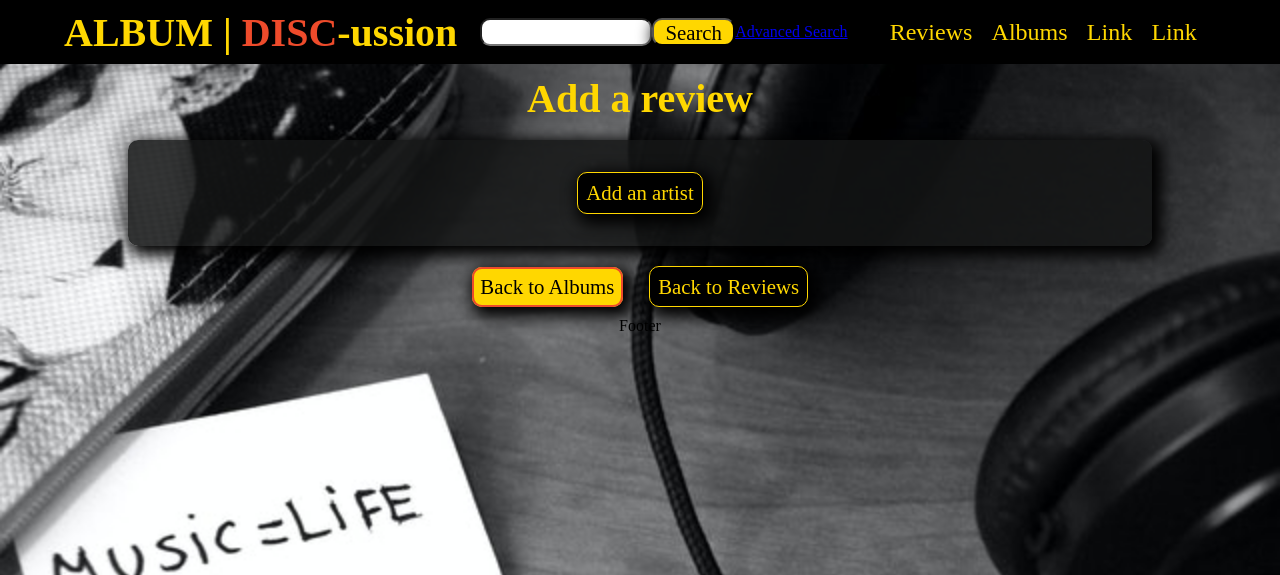
After one commit to Gertobin11/album-review, a Django app: page /add-review/ in a window 1280 px wide. The commit adds this page. Shown: the top 575 px of the page. Run offline with Django 3.2, Linux system fonts and the light colour scheme; some libraries are stand-ins or nearby versions; some web fonts are replaced.

Commit message:
Added the template, view, forms of the add review section
 Added the html template of the page that will display the main review form, plus other subsequent forms they may need to add data to other models, these will be hidden on page laod through Javascript and can be revealed through a button click as has been done with the add artist form

```diff
--- a/reviews/forms.py
+++ b/reviews/forms.py
@@ -1,4 +1,6 @@
 from django import forms
+
+from .models import Album, Artist, Review, RecordCompany, Genre
 
 CHOICES = (('album', 'album'), ('reviewer', 'reviewer'), ('group', 'group'))
 
@@ -8,3 +10,17 @@ class SearchForm(forms.Form):
     search_in = forms.ChoiceField(choices=CHOICES, required=False)
 
     search.widget.attrs.update({'placeholder': 'Enter Search term'})
+
+
+class ArtistForm(forms.ModelForm):
+    class Meta:
+        fields = '__all__'
+        model = Artist
+        widgets = {'name': forms.TextInput(
+                   attrs={'placeholder': 'Enter Artists name'}),
+                   'date_formed': forms.TextInput(
+                   attrs={'placeholder': ('Artists '
+                                          'Year of formation yyyy-mm-dd')}),
+                   'website': forms.TextInput(
+                    attrs={'placeholder': 'Enter Artists Website'})
+                   }
--- a/reviews/models.py
+++ b/reviews/models.py
@@ -21,8 +21,8 @@ class RecordCompany(models.Model):
 
 class Artist(models.Model):
     """ The artists who recorded the album """
-    name = models.CharField(max_length=70, help_text='The name of the recording artist')
-    date_formed = models.DateField('The year the artists started')
+    name = models.CharField(max_length=70)
+    date_formed = models.DateField()
     website = models.URLField(verbose_name='The artists website')
 
     def __str__(self):
--- /dev/null
+++ b/reviews/templates/add_review.html
@@ -0,0 +1,35 @@
+{% extends 'base.html' %}
+{% load static %}
+{% block extracss %}
+<link rel="stylesheet" href="{% static 'css/advanced-search.css' %}">
+<link rel="stylesheet" href="{% static 'css/add-review.css' %}">
+{% endblock %}
+{% block content %}
+<main class="main-wrapper">
+    <h1 class="title top-margin">Add a review</h1>
+    <br>
+    <div class="container-dark">
+        <button id="add-artist-btn" class="alt-btn">Add an artist</button>
+        <div class="hide" id="add-artist">
+            <div class="title-container">
+                <h2 class="title">Add an Artist</h2>
+            </div>
+            <form class="center-container" action="{% url 'add_artist' %}" method="post">
+                {% csrf_token %}
+                {{ artist_form.as_p }}
+                <button class="btn" type="submit">Add</button>
+            </form>
+        </div>
+    </div>
+    <br>
+    <div class="top-margin">
+        <a href="{% url 'album_list' %}" class="btn card-btn">Back to Albums</a>
+        <a href="{% url 'review_list' %}" class="btn alt-btn">Back to Reviews</a>
+    </div>
+    <br>
+</main>
+{% endblock %}
+
+{% block postloadjs %}
+<script src="{% static  'js/add_review.js' %}"></script>
+{% endblock %}
--- a/reviews/urls.py
+++ b/reviews/urls.py
@@ -4,8 +4,10 @@ urlpatterns = [
     path('', views.index, name='home'),
     path('review-list/', views.review_list, name='review_list'),
     path('album-list/', views.album_list, name='album_list'),
-    path('album-view/<int:id>', views.album_view, name='album_view'),
-    path('review/<int:id>', views.review, name='review'),
-    path('search-results', views.search, name='search'),
-    path('advanced-search', views.advanced_sarch, name='advanced_search')
+    path('album-view/<int:id>/', views.album_view, name='album_view'),
+    path('review/<int:id>/', views.review, name='review'),
+    path('search-results/', views.search, name='search'),
+    path('advanced-search/', views.advanced_sarch, name='advanced_search'),
+    path('add-review/', views.add_review, name='add_review'),
+    path('add-artist', views.add_artist, name='add_artist')
     ]
--- a/reviews/views.py
+++ b/reviews/views.py
@@ -1,8 +1,8 @@
-from django.shortcuts import render, get_object_or_404
+from django.shortcuts import render, get_object_or_404, redirect
 from django.template.defaulttags import register
 from reviews.models import Review, Album
 from .utils import attach_album_attributes
-from .forms import SearchForm
+from .forms import SearchForm, ArtistForm
 
 
 def index(request):
@@ -117,6 +117,25 @@ def advanced_sarch(request):
     return render(request, template, context)
 
 
+def add_review(request):
+    """ Allow a user to upload a review """
+    artist_form = ArtistForm()
+    template = 'add_review.html'
+    context = {
+        'artist_form': artist_form
+    }
+
+    return render(request, template, context)
+
+
+def add_artist(request):
+    if request.method == 'POST':
+        form = ArtistForm(request.POST)
+        if form.is_valid():
+            form.save()
+        return redirect('add_review')
+
+
 @register.filter
 def get_range(value):
     """ Returns a range from an integer in jinja 2 templating """
--- /dev/null
+++ b/static/css/add-review.css
@@ -0,0 +1,3 @@
+#add-artist {
+    width: 100%;
+}
--- a/static/css/advanced-search.css
+++ b/static/css/advanced-search.css
@@ -20,3 +20,9 @@
     width: 100%;
     flex-direction: column;
 }
+
+@media screen and (max-width: 930px) {
+    .center-container > p > * {
+        width: 100%;
+    }
+}
--- /dev/null
+++ b/static/js/add_review.js
@@ -0,0 +1,17 @@
+/* Variables */
+const addArtistBtn = document.getElementById('add-artist-btn');
+const artistForm = document.getElementById('add-artist')
+let showArtistForm = false
+
+addArtistBtn.addEventListener('click', () => {
+    if (showArtistForm === false) {
+        artistForm.classList.remove('hide');
+        addArtistBtn.innerText = 'Hide Form';
+        showArtistForm = true;
+    }
+    else if (showArtistForm) {
+        artistForm.classList.add('hide')
+        addArtistBtn.innerText = 'Add an Artist'
+        showArtistForm = false
+    }
+})
```
Also changed, not shown: db.sqlite3, reviews/migrations/0009_alter_artist_date_formed.py (added), reviews/migrations/0010_auto_20220818_1059.py (added).
